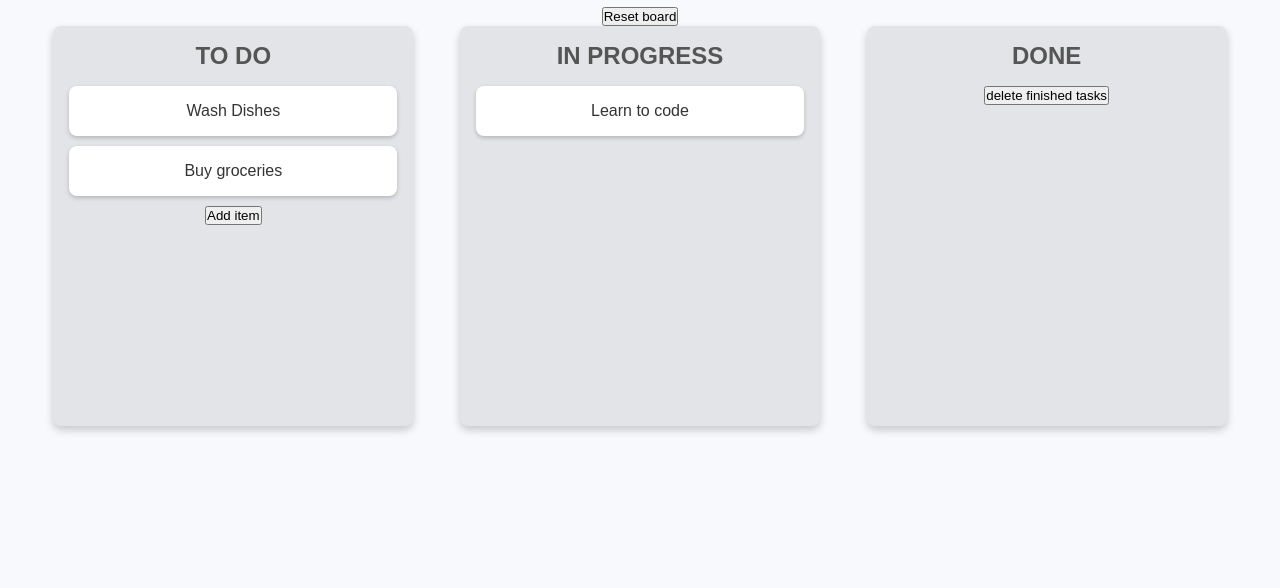
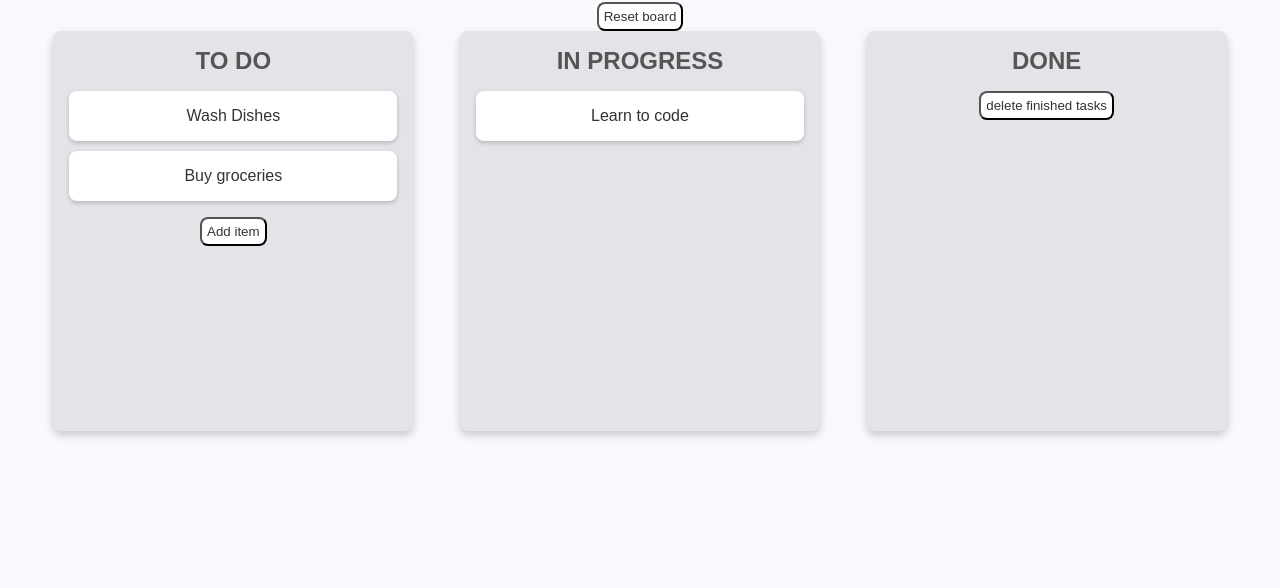
Before and after one commit to israadesignsstuff-jpg/kanbanBoard, a plain HTML site: page index.html in a window 1280 px wide. Shown: the part 212-800 px from the top of the page. Drawn offline with Linux system fonts and the light colour scheme.

Commit message:
added some CSS

```diff
--- a/index.html
+++ b/index.html
@@ -10,25 +10,41 @@
     <div class="container">
         <h1>Kanban Board</h1>
 
-        <div class="reset-board"><button>Reset board</button></div>
+        <div class="reset-btn">
+            <button>Reset board</button>
+        </div>
 
         <div class="board">
             <!-- LIST 1 -->
             <div class="list" id="list1">
                 <h2>TO DO</h2>
-                <div class="card" draggable="true" id="card1">Wash Dishes</div>
-                <div class="card" draggable="true" id="card2">Buy groceries</div>
-                <div class="add-item"><button>Add item</button></div>
+                <div class="cards">
+                     <div class="card" draggable="true" id="card1">Wash Dishes</div>
+                     <div class="card" draggable="true" id="card2">Buy groceries</div>
+                </div>
+                <div class="add-btn">
+                    <button>Add item</button>
+                </div>
             </div>
             <!-- LIST 2 -->
-            <div class="list" id="list1">
+            <div class="list" id="list2">
                 <h2>IN PROGRESS</h2>
-                <div class="card" draggable="true" id="card1">Learn to code</div>
+                <div class="cards">
+                    <div class="card" draggable="true" id="card1">Learn to code</div>
+                </div>
+
+
+
             </div>
             <!-- LIST 3 -->
-            <div class="list" id="list1">
+            <div class="list" id="list3">
                 <h2>DONE</h2>
-                <div class="delete-button"><button>delete finished tasks</button></div>
+                <div class="cards">
+
+                </div>
+                <div class="delete-btn">
+                    <button>delete finished tasks</button>
+                </div>
             </div>
         </div>
     </div>
--- a/styles.css
+++ b/styles.css
@@ -42,6 +42,8 @@ h1{
     width: 30%;
     min-height: 400px;
     box-shadow: 0 4px 8px rgba(0, 0, 0, 0.2);
+    overflow-y: auto;
+
 }
 
 .list h2{
@@ -49,6 +51,20 @@ h1{
     margin-bottom: 1rem;
     font-size: 1.5rem;
 }
+
+button{
+    background-color: white;
+    padding: 5px;
+    border-radius: 8px;
+    color: #333;
+    cursor: pointer;
+
+}
+.add-btn, .delete-btn, .reset-btn{
+    margin-top: 1rem;
+}
+
+
 
 .card{
     background-color: white;
```
